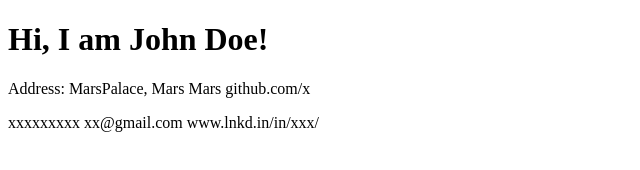
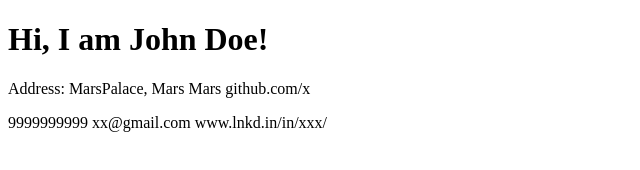
Before and after one commit to neghani/portfolio-website, a plain HTML site: page website/index.html in a window 1280 px wide. Shown: the full height of the page, 0-640 px from the left. Drawn offline with Linux system fonts and the light colour scheme.

Commit message:
added correct

```diff
--- a/website/index.html
+++ b/website/index.html
@@ -9,6 +9,6 @@
   <body>
     <h1>Hi, I am John Doe!</h1>
     <p>Address: MarsPalace, Mars Mars github.com/x</p>
-    <p>xxxxxxxxx xx@gmail.com www.lnkd.in/in/xxx/</p>
+    <p>9999999999 xx@gmail.com www.lnkd.in/in/xxx/</p>
   </body>
 </html>
```
